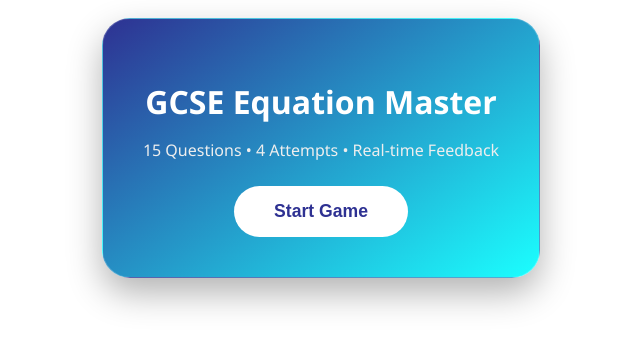
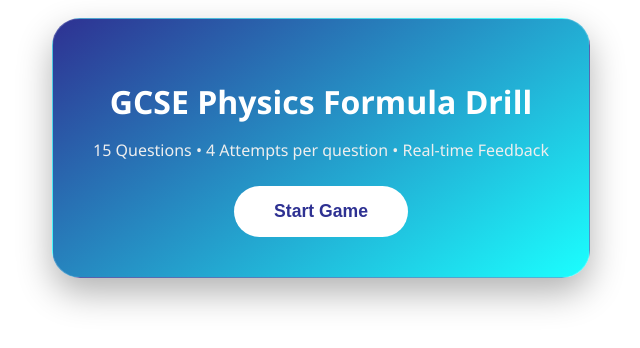
Before and after one commit to PhysicsWithKeith/gcseformuladrill, a plain HTML site: page index.html in a window 1280 px wide. Shown: the whole page, without its empty margins (319-959 px from the left). Drawn offline with Linux system fonts and the light colour scheme.

Commit message:
Update index.html

```diff
--- a/index.html
+++ b/index.html
@@ -1,7 +1,7 @@
 <div id="physics-quiz-container" style="min-height: auto; font-family: 'Segoe UI', Tahoma, Geneva, Verdana, sans-serif; display: flex; align-items: flex-start; justify-content: center; padding: 10px 20px;">
     <div id="start-screen" class="quiz-box">
-        <h1 style="color: #fff; margin-bottom: 10px;">GCSE Equation Master</h1>
-        <p style="color: #eee; margin-bottom: 25px;">15 Questions • 4 Attempts • Real-time Feedback</p>
+        <h1 style="color: #fff; margin-bottom: 10px;">GCSE Physics Formula Drill</h1>
+        <p style="color: #eee; margin-bottom: 25px;">15 Questions • 4 Attempts per question • Real-time Feedback</p>
         <button onclick="quiz.start()" class="primary-btn">Start Game</button>
     </div>
 
```
